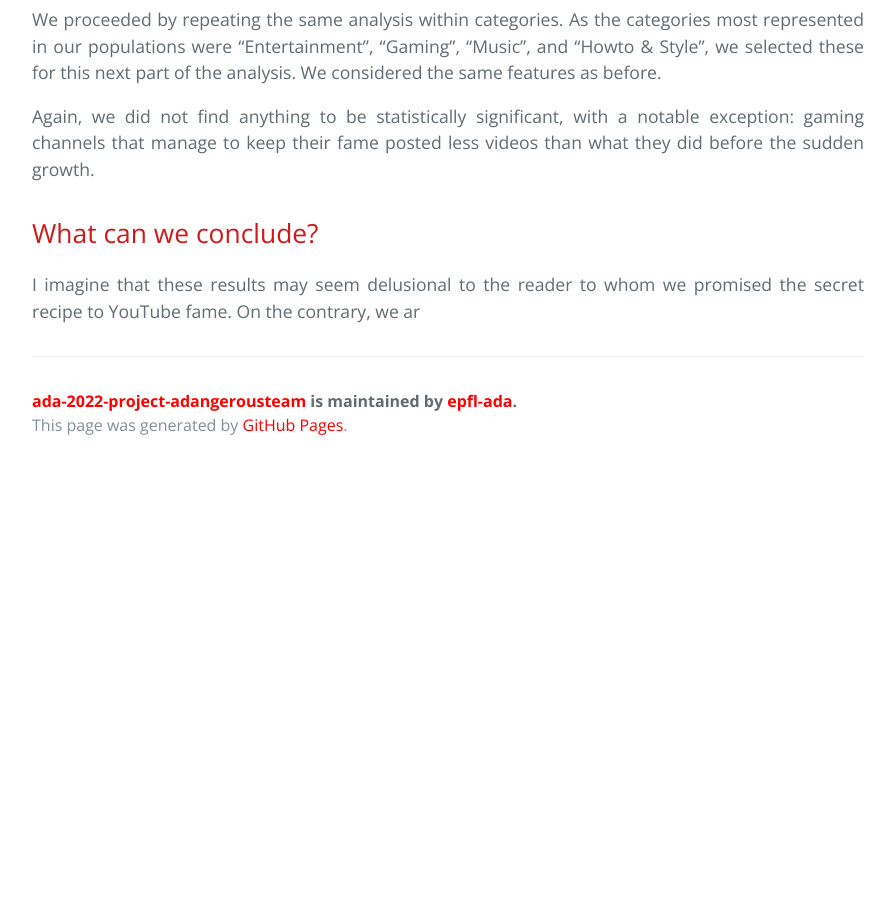
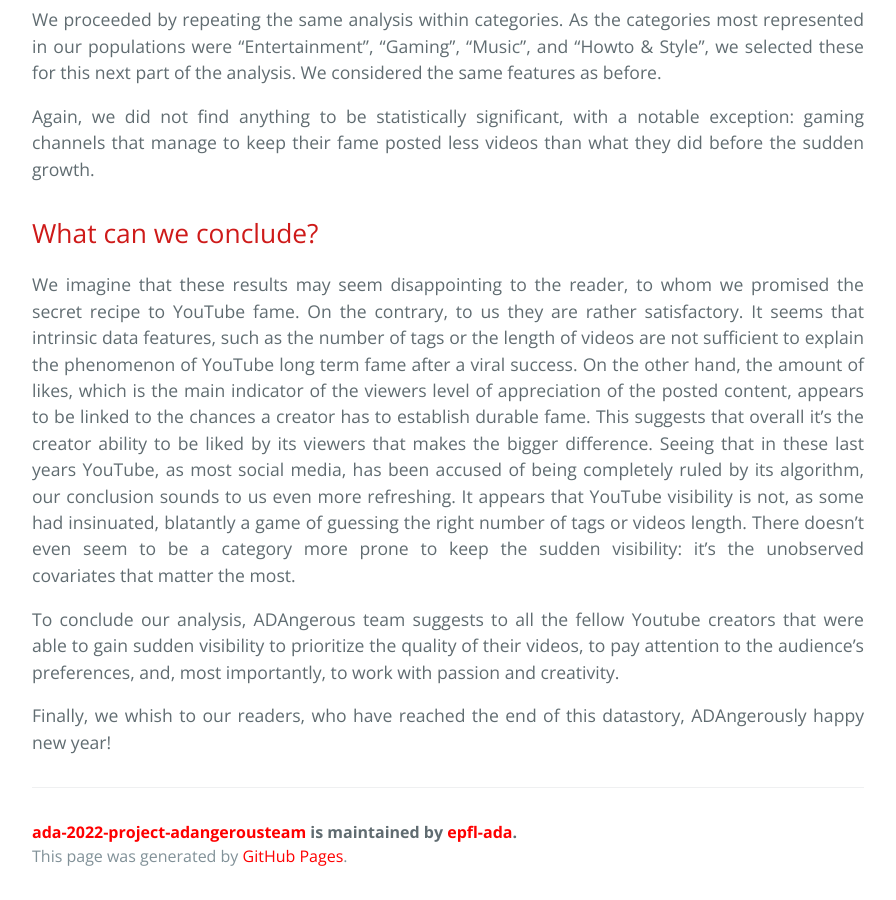
Before and after one commit to epfl-ada/ada-2022-project-adangerousteam, a Jekyll site: the page built from docs/index.md, in a window 1280 px wide and 900 px high, scrolled down 10660 px. Shown: the whole window, without its empty margins (192-1088 px from the left). Built offline with Jekyll 4.4.1, drawn with Linux system fonts in a browser that asks for light colours; before the commit the page ends 11129 px from its top, so only the background shows below that.

Commit message:
datastory final

```diff
--- a/docs/index.md
+++ b/docs/index.md
@@ -137,5 +137,8 @@ Again, we did not find anything to be statistically significant, with a notable
 
 ## What can we conclude?
 
-I imagine that these results may seem delusional to the reader to whom we
-promised the secret recipe to YouTube fame. On the contrary, we ar
+We imagine that these results may seem disappointing to the reader, to whom we promised the secret recipe to YouTube fame. On the contrary, to us they are rather satisfactory. It seems that intrinsic data features, such as the number of tags or the length of videos are not sufficient to explain the phenomenon of YouTube long term fame after a viral success. On the other hand, the amount of likes, which is the main indicator of the viewers level of appreciation of the posted content, appears to be linked to the chances a creator has to establish durable fame. This suggests that overall it’s the creator ability to be liked by its viewers that makes the bigger difference. Seeing that in these last years YouTube, as most social media, has been accused of being completely ruled by its algorithm, our conclusion sounds to us even more refreshing. It appears that YouTube visibility is not, as some had insinuated, blatantly a game of guessing the right number of tags or videos length. There doesn’t even seem to be a category more prone to keep the sudden visibility: it’s the unobserved covariates that matter the most.
+
+To conclude our analysis, ADAngerous team suggests to all the fellow Youtube creators that were able to gain sudden visibility to prioritize the quality of their videos, to pay attention to the audience’s preferences, and, most importantly, to work with passion and creativity.
+
+Finally, we whish to our readers, who have reached the end of this datastory, ADAngerously happy new year!
```
